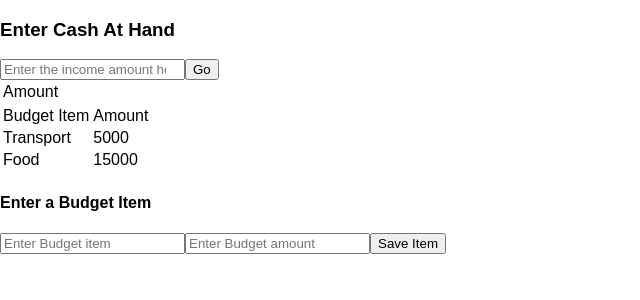
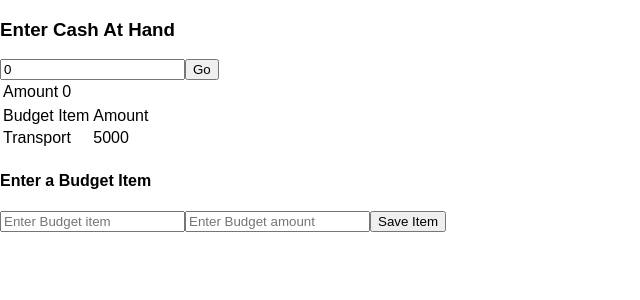
Before and after one commit to mojo706/Bajeti, a React (Create React App) app: page / in a window 1280 px wide. Shown: the top 300 px of the page, without its empty margins (0-640 px from the left). Built offline with nearby package versions, Linux system fonts and the light colour scheme.

Commit message:
refactor addBudgetItems method

```diff
--- a/src/App.js
+++ b/src/App.js
@@ -9,27 +9,27 @@ class App extends Component {
   constructor(props) {
     super(props);
     this.state = {
-      income: null,
+      income: 0,
       budgetItems: [
         {
           title: "Transport",
           amount: 5000
-        },
-        {
-          title: "Food",
-          amount: 15000
         }
       ],
       incomeFormVisible: true,
-      item: ''
-
     };
   }
   changeIncome = (newIncome) => {
     this.setState({ income: newIncome });
   };
 
-  addBudgetItem = (prevState) => {
+  // addBudgetItem = (prevState) => {
+  //   this.setState({
+  //     budgetItems: prevState.budgetItems.concat(prevState.item)
+  //   });
+  // };
+
+  addBudgetItem = (prevState, item) => {
     this.setState({
       budgetItems: prevState.budgetItems.concat(prevState.item)
     });
```
